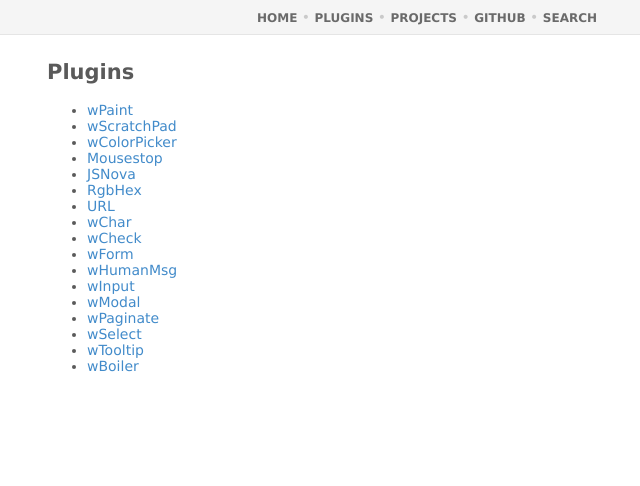
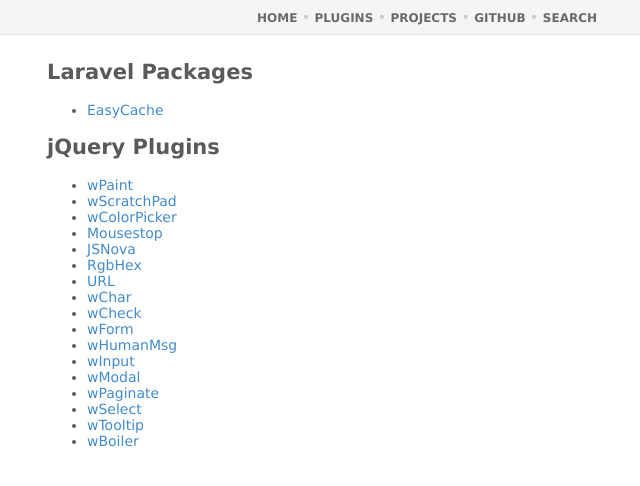
Before and after one commit to websanova/websanova.github.io, a Jekyll site: the page built from plugins.md, in a window 1280 px wide. Shown: the top 486 px of the page, without its empty margins (213-853 px from the left). Built offline with Jekyll 4.4.1, drawn with Linux system fonts in a browser that asks for light colours.

Commit message:
Add Laravel package to plugins page.

```diff
--- a/plugins.md
+++ b/plugins.md
@@ -7,24 +7,26 @@
 page: true
 ---
 
-## Plugins
+## Laravel Packages
 
-<ul>
-<li><a href="http://wpaint.websanova.com">wPaint</a></li>
-<li><a href="http://wscratchpad.websanova.com">wScratchPad</a></li>
-<li><a href="http://wcolorpicker.websanova.com">wColorPicker</a></li>
-<li><a href="http://mousestop.websanova.com">Mousestop</a></li>
-<li><a href="http://jsnova.websanova.com">JSNova</a></li>
-<li><a href="http://rgbhex.websanova.com">RgbHex</a></li>
-<li><a href="http://url.websanova.com">URL</a></li>
-<li><a href="http://wchar.websanova.com">wChar</a></li>
-<li><a href="http://wcheck.websanova.com">wCheck</a></li>
-<li><a href="http://wform.websanova.com">wForm</a></li>
-<li><a href="http://whumanmsg.websanova.com">wHumanMsg</a></li>
-<li><a href="http://winput.websanova.com">wInput</a></li>
-<li><a href="http://wmodal.websanova.com">wModal</a></li>
-<li><a href="http://wpaginate.websanova.com">wPaginate</a></li>
-<li><a href="http://wselect.websanova.com">wSelect</a></li>
-<li><a href="http://wtooltip.websanova.com">wTooltip</a></li>
-<li><a href="http://wboiler.websanova.com">wBoiler</a></li>
-</ul>
+* [EasyCache](https://github.com/websanova/easycache)
+
+## jQuery Plugins
+
+* [wPaint](http://wpaint.websanova.com)
+* [wScratchPad](http://wscratchpad.websanova.com)
+* [wColorPicker](http://wcolorpicker.websanova.com)
+* [Mousestop](http://mousestop.websanova.com)
+* [JSNova](http://jsnova.websanova.com)
+* [RgbHex](http://rgbhex.websanova.com)
+* [URL](http://url.websanova.com)
+* [wChar](http://wchar.websanova.com)
+* [wCheck](http://wcheck.websanova.com)
+* [wForm](http://wform.websanova.com)
+* [wHumanMsg](http://whumanmsg.websanova.com)
+* [wInput](http://winput.websanova.com)
+* [wModal](http://wmodal.websanova.com)
+* [wPaginate](http://wpaginate.websanova.com)
+* [wSelect](http://wselect.websanova.com)
+* [wTooltip](http://wtooltip.websanova.com)
+* [wBoiler](http://wboiler.websanova.com)
```
